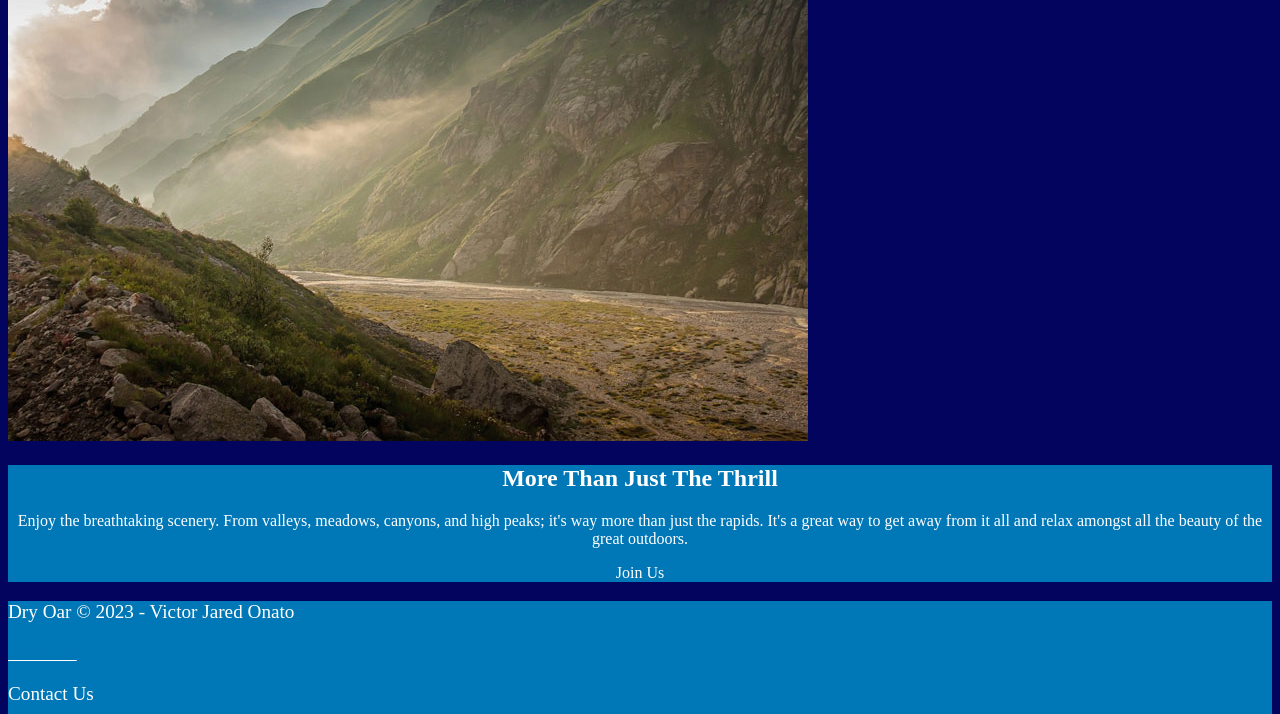
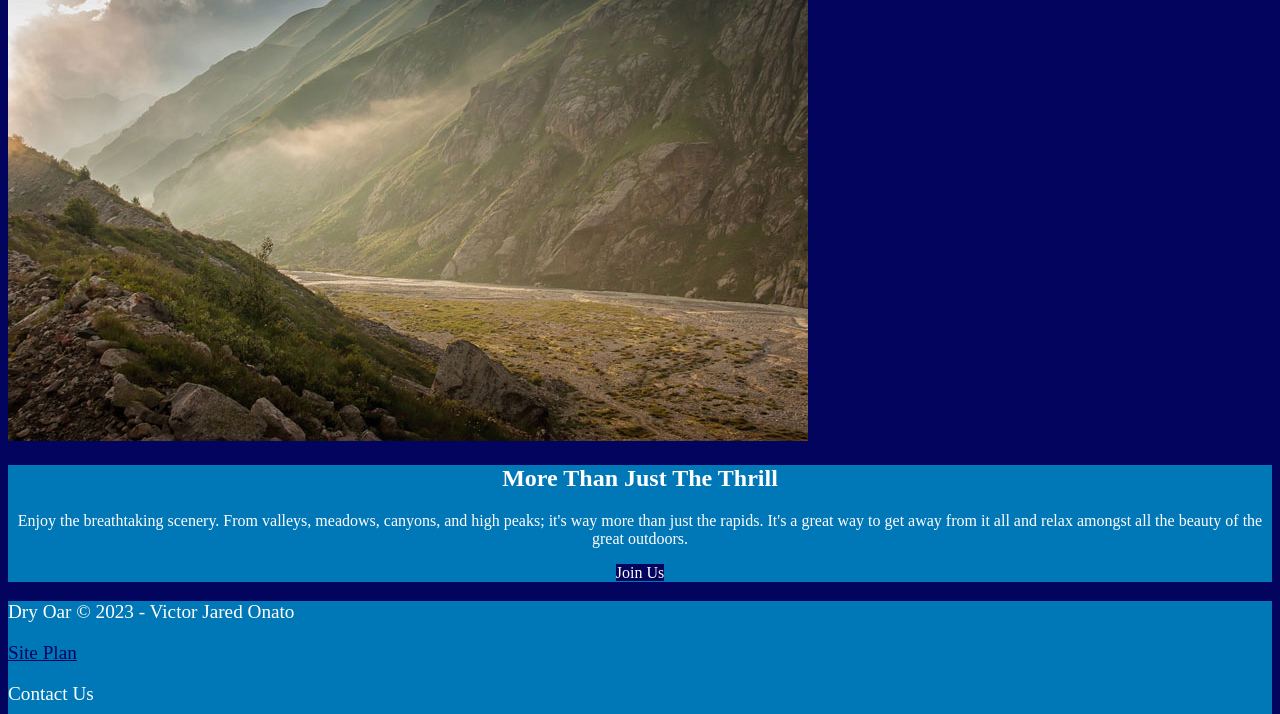
Before and after one commit to carrotjived/wdd130, a plain HTML site: page wwr/index.html in a window 1280 px wide. In both pictures the pointer is over the link 42 px from the left and 4263 px from the top of the page. Shown: the part 3611-4325 px from the top of the page. Drawn offline with Linux system fonts and the light colour scheme.

Commit message:
Fixed errors and corrected files

```diff
--- a/wwr/index.html
+++ b/wwr/index.html
@@ -1,5 +1,6 @@
 <!DOCTYPE html>
 <html lang="en">
+
 <head>
     <meta charset="UTF-8">
     <meta http-equiv="X-UA-Compatible" content="IE=edge">
@@ -7,10 +8,11 @@
     <title>Whitewater Rafting Vacations | Dry Oar Boating |</title>
     <link rel="stylesheet" href="styles/style.css">
 </head>
+
 <body>
-    <div id="content"></div>
+    <div id="content">
         <header>
-        <a href="index.html" id="logo_link"><img class="logo" src="images/logo.png" alt="Dry Oar Logo" > </a>
+            <a href="index.html" id="logo_link"><img class="logo" src="images/logo.png" alt="Dry Oar Logo"> </a>
             <nav>
                 <a href="index.html">Home</a>
                 <a href="#">Page 2</a>
@@ -53,7 +55,9 @@
             <img class="mountains" src="images/mountains.jpg" alt="Misty mountains">
             <section class="msg">
                 <h2>More Than Just The Thrill</h2>
-        <p>Enjoy the breathtaking scenery. From valleys, meadows, canyons, and high peaks; it's way more than just the rapids. It's a great way to get away from it all and relax amongst all the beauty of the great outdoors. </p>
+                <p>Enjoy the breathtaking scenery. From valleys, meadows, canyons, and high peaks; it's way more than
+                    just the rapids. It's a great way to get away from it all and relax amongst all the beauty of the
+                    great outdoors. </p>
                 <a class='join' href="rivers.html">Join Us</a>
             </section>
         </main>
@@ -74,5 +78,7 @@
             </div>
 
         </footer>
+    </div>
 </body>
+
 </html>
--- a/wwr/styles/style.css
+++ b/wwr/styles/style.css
@@ -19,7 +19,7 @@ main section {
 }
 #background {
     height: 725px;
-    background-color: #0077b6;
+    background-color: #00b4d8;
 }
 body {
     background-color: #03045e;
@@ -32,12 +32,12 @@ nav a:hover {
     color: white;
 }
 .book {
-    background-color: #03045e;
+    background-color: #0077b6;
     text-decoration: none;
     color: white;
 }
 .join {
-    background-color: #0077b6;
+    background-color: #03045e;
     color: white;
     text-decoration: none;
 }
@@ -80,7 +80,8 @@ footer a {
     text-decoration: none;
 }
 footer a:hover {
-    color: #0077b6;
+    color: #03045e;
+    text-decoration: underline;
 }
 .logo {
     width: 80px;
@@ -94,6 +95,6 @@ footer a:hover {
 footer p {
         font-size: 1.2em;
 }
-footer p:hover {
+footer p a:hover {
     text-decoration: underline;
 }
```
Also changed, not shown: practice/index.html (renamed from index.html). Lines whose indentation alone changed are shown as unchanged.
